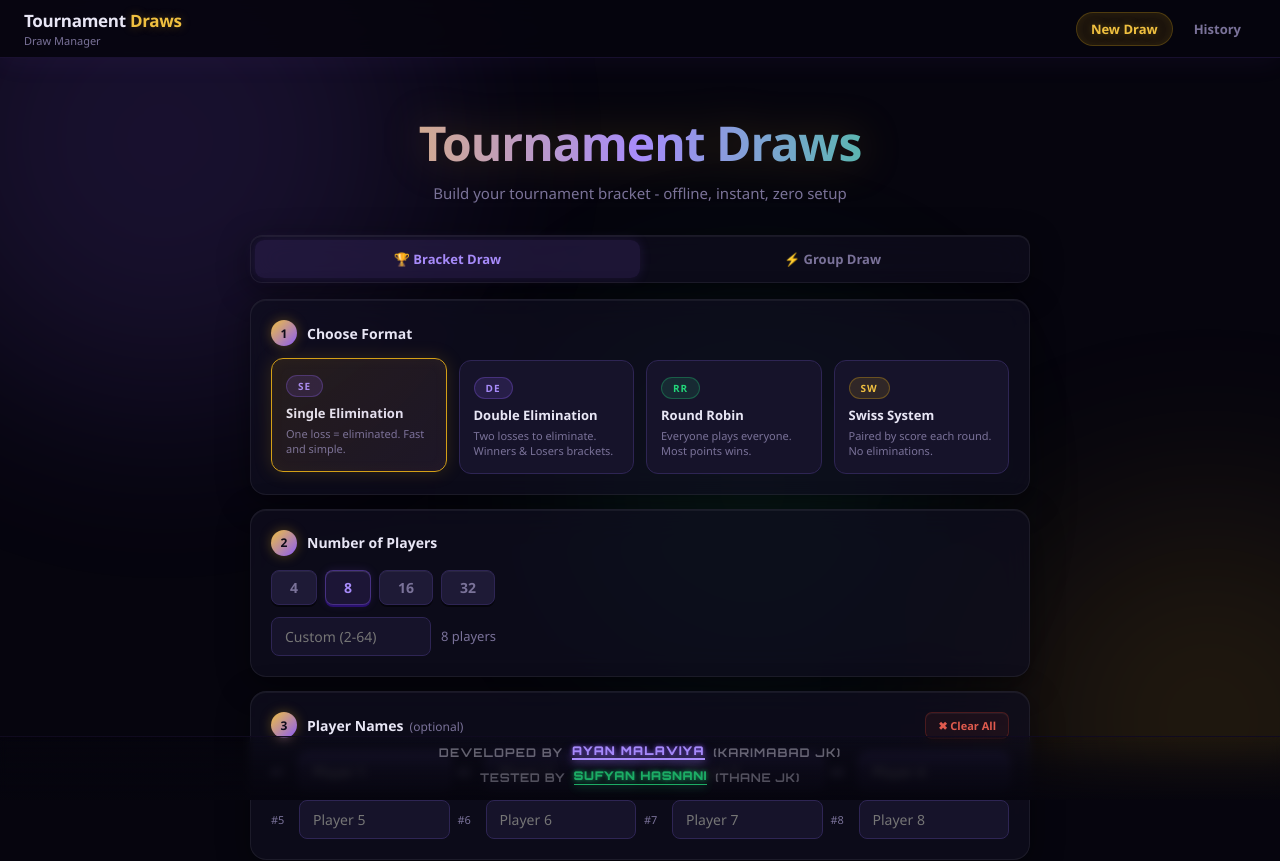
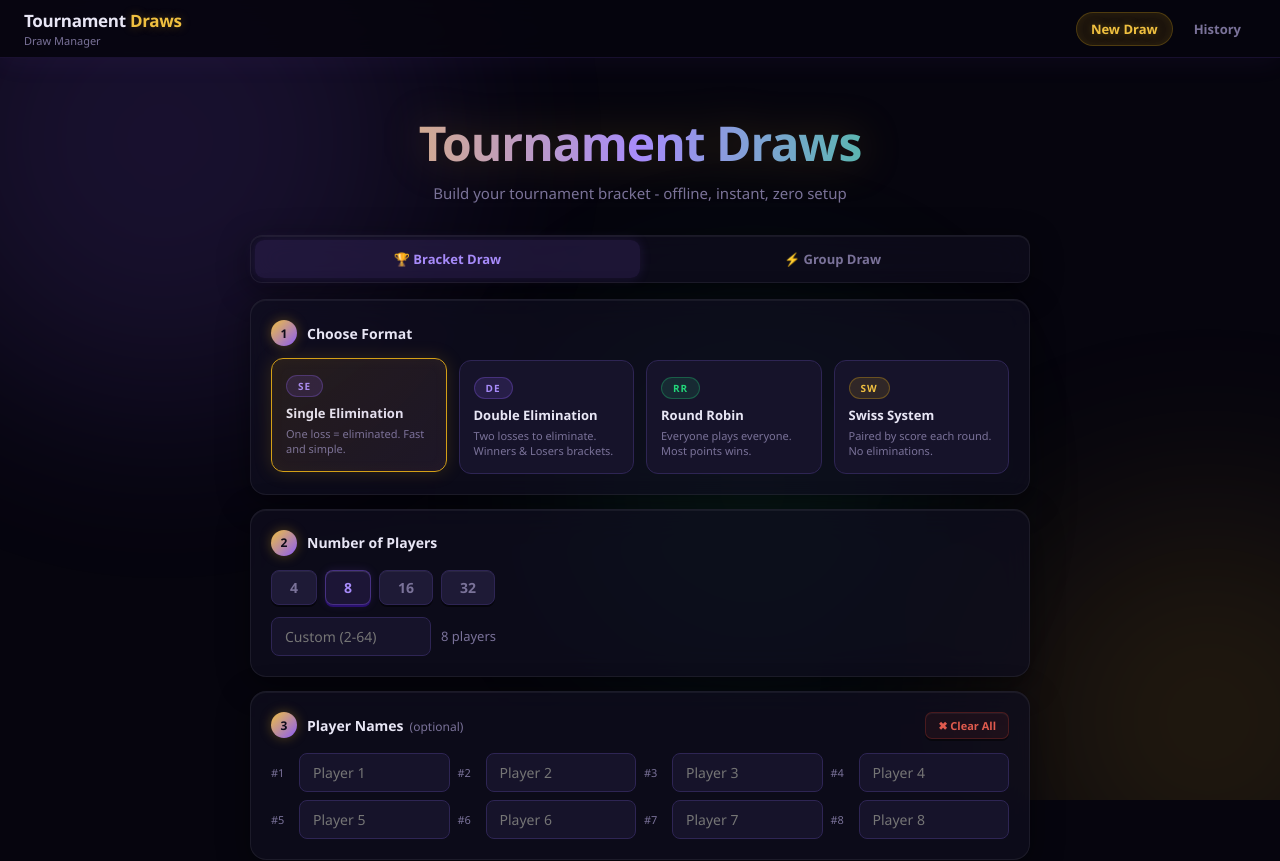
Before and after one commit to AyanMalaviya/AKYSBDRAWS, a React (Vite) app: page / in a window 1280 px wide. Shown: the top 861 px of the page. Built offline with nearby package versions, Linux system fonts and the light colour scheme.

Commit message:
fix: footer only visible at page end, smaller font, remove bracket text

```diff
--- a/src/components/Footer.jsx
+++ b/src/components/Footer.jsx
@@ -16,10 +16,9 @@ export default function Footer() {
           >
             Ayan Malaviya
           </a>
-          <span className="footer-text">&nbsp;(Karimabad JK)</span>
         </div>
 
-        {/* Tester Row (Smaller Font) */}
+        {/* Tester Row */}
         <div className="footer-row sub-dev">
           <span className="footer-text">Tested by&nbsp;</span>
           <a
@@ -30,7 +29,6 @@ export default function Footer() {
           >
             Sufyan Hasnani
           </a>
-          <span className="footer-text">&nbsp;(Thane JK)</span>
         </div>
 
       </div>
--- a/src/footer.css
+++ b/src/footer.css
@@ -2,43 +2,37 @@
 @import url('https://fonts.googleapis.com/css2?family=Orbitron:wght@500;700;900&display=swap');
 
 .site-footer {
-  position: fixed;
-  bottom: 0;
-  left: 0;
+  /* Not fixed — sits at natural document end, visible only when scrolled to bottom */
+  position: relative;
   width: 100%;
-  height: 64px;
+  padding: 18px 0 14px;
   display: flex;
   align-items: center;
   justify-content: center;
-  background: linear-gradient(to top, rgba(6,5,14,0.96), rgba(6,5,14,0.62), transparent);
-  backdrop-filter: blur(4px);
+  background: linear-gradient(to top, rgba(6,5,14,0.98), rgba(6,5,14,0.70));
   border-top: 1px solid rgba(139,92,246,0.07);
-  z-index: 1000;
-  pointer-events: none;
+  margin-top: 48px;
 }
 
 .footer-content {
-  position: relative;
   display: flex;
   flex-direction: column;
   align-items: center;
-  gap: 8px;
+  gap: 5px;
   font-family: 'Orbitron', 'Courier New', monospace;
   text-transform: uppercase;
   white-space: nowrap;
-  pointer-events: auto;
-  padding-bottom: 10px;
 }
 
 .footer-row {
   display: flex;
-  align-items: flex-end;
+  align-items: center;
   justify-content: center;
 }
 
-.footer-text { color: rgba(232,230,245,0.4); }
-.main-dev { font-size: 11px; font-weight: 700; letter-spacing: 0.1em; }
-.sub-dev  { font-size: 8px;  font-weight: 700; letter-spacing: 0.08em; }
+.footer-text { color: rgba(232,230,245,0.35); }
+.main-dev { font-size: 9px;  font-weight: 700; letter-spacing: 0.09em; }
+.sub-dev  { font-size: 7px;  font-weight: 700; letter-spacing: 0.07em; }
 
 .footer-link {
   position: relative;
```
